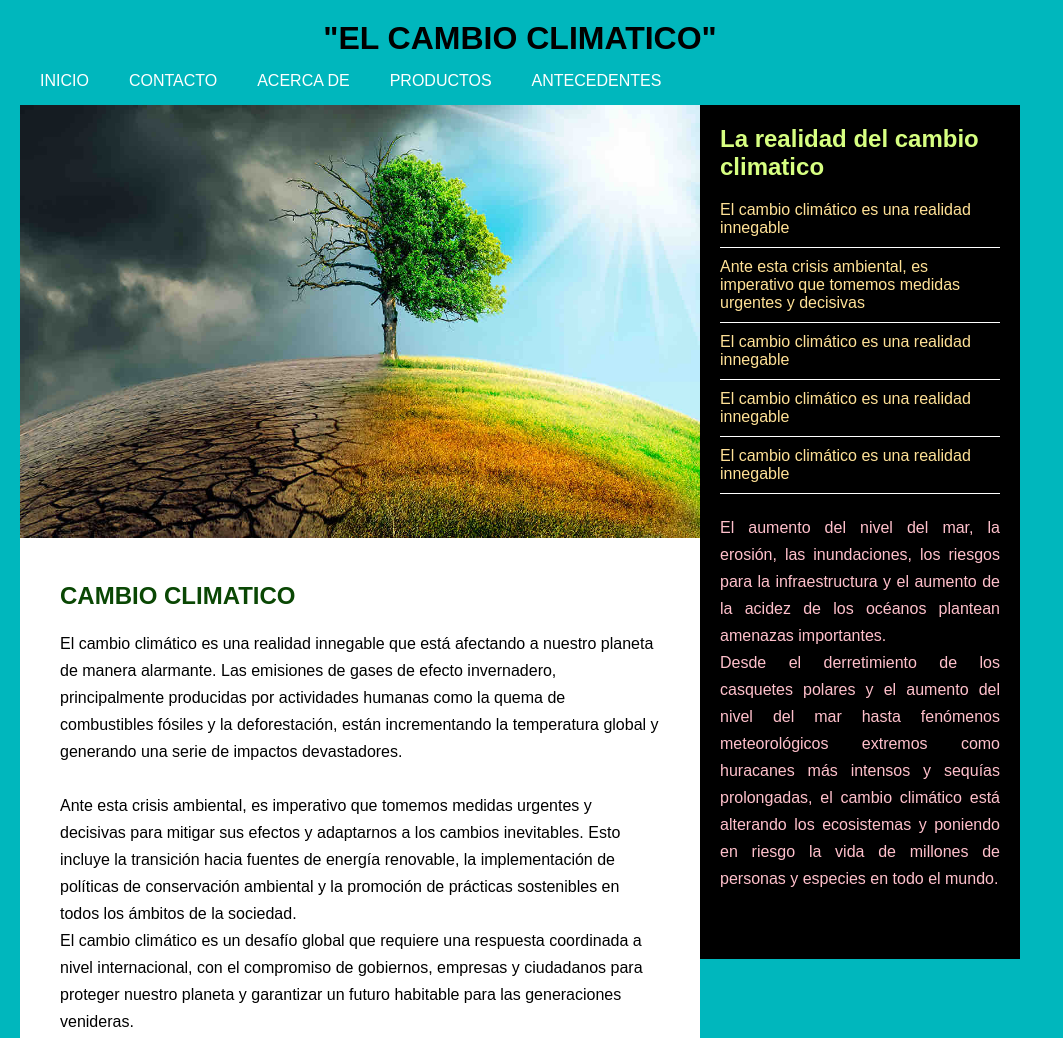
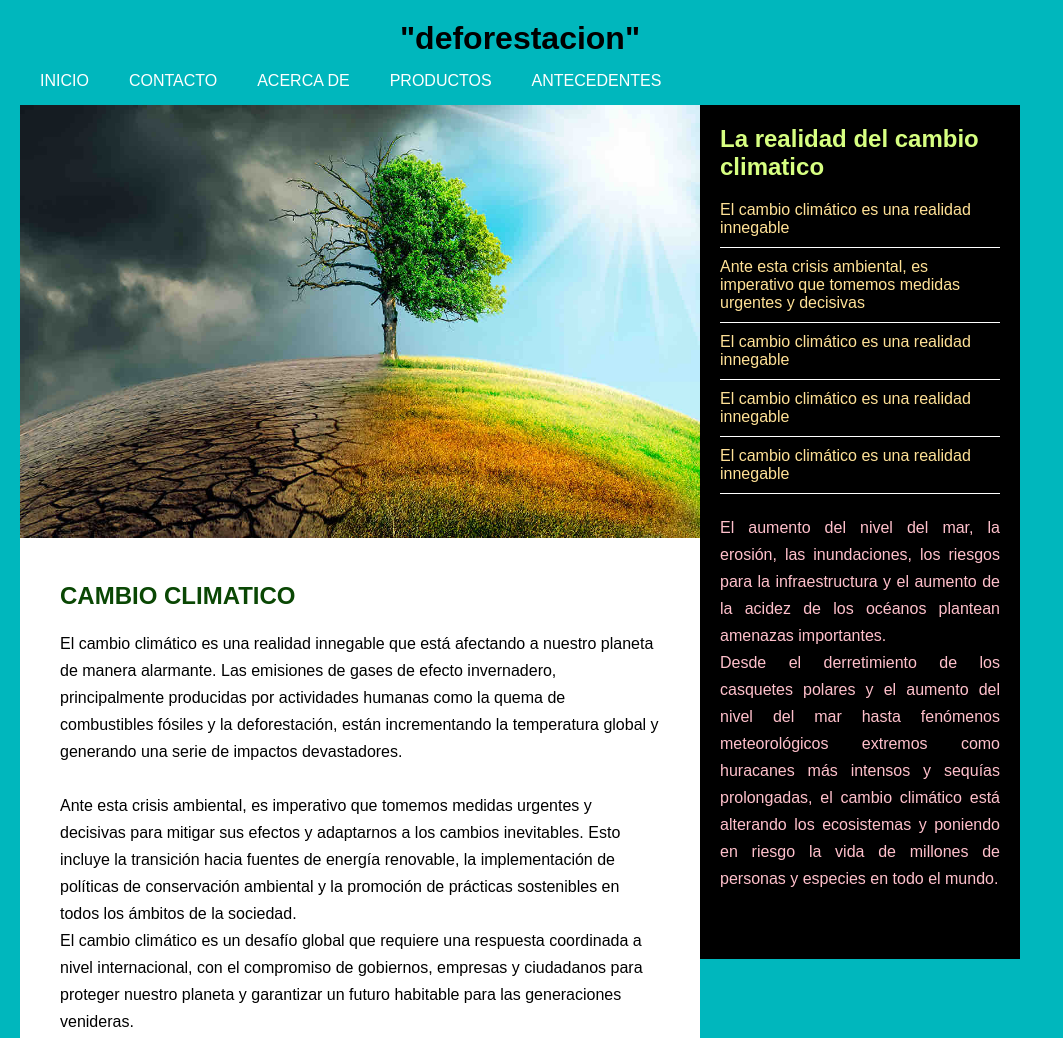
Before and after one commit to valenteme/valentewe, a plain HTML site: page index.html in a window 1280 px wide. Shown: the top 1038 px of the page, without its empty margins (0-1063 px from the left). Drawn offline with Linux system fonts and the light colour scheme.

Commit message:
Add files via upload

```diff
--- a/index.html
+++ b/index.html
@@ -3,14 +3,14 @@
 <head>
 	<meta charset="utf-8">
 	<meta name="viewport" content="width=device-width, initial-scale=1">
-	<title>layout Antonio</title>
-	<link rel="icon" type="image/png" href="favicon.png">
+	<title>layout valente</title>
+	<link rel="icon" type="image/png" href="image2.png">
 	<link rel="stylesheet" type="text/css" href="estilos.css">
 </head>
 <body>
 	<div class="contenedor">
 		<header>
-			<h1>"EL CAMBIO CLIMATICO"</h1>
+			<h1>"deforestacion"</h1>
 			<nav>
 				<ul>
 					<li> <a href="#">INICIO</a> </li>
```
Also changed, not shown: image2.png (added).
